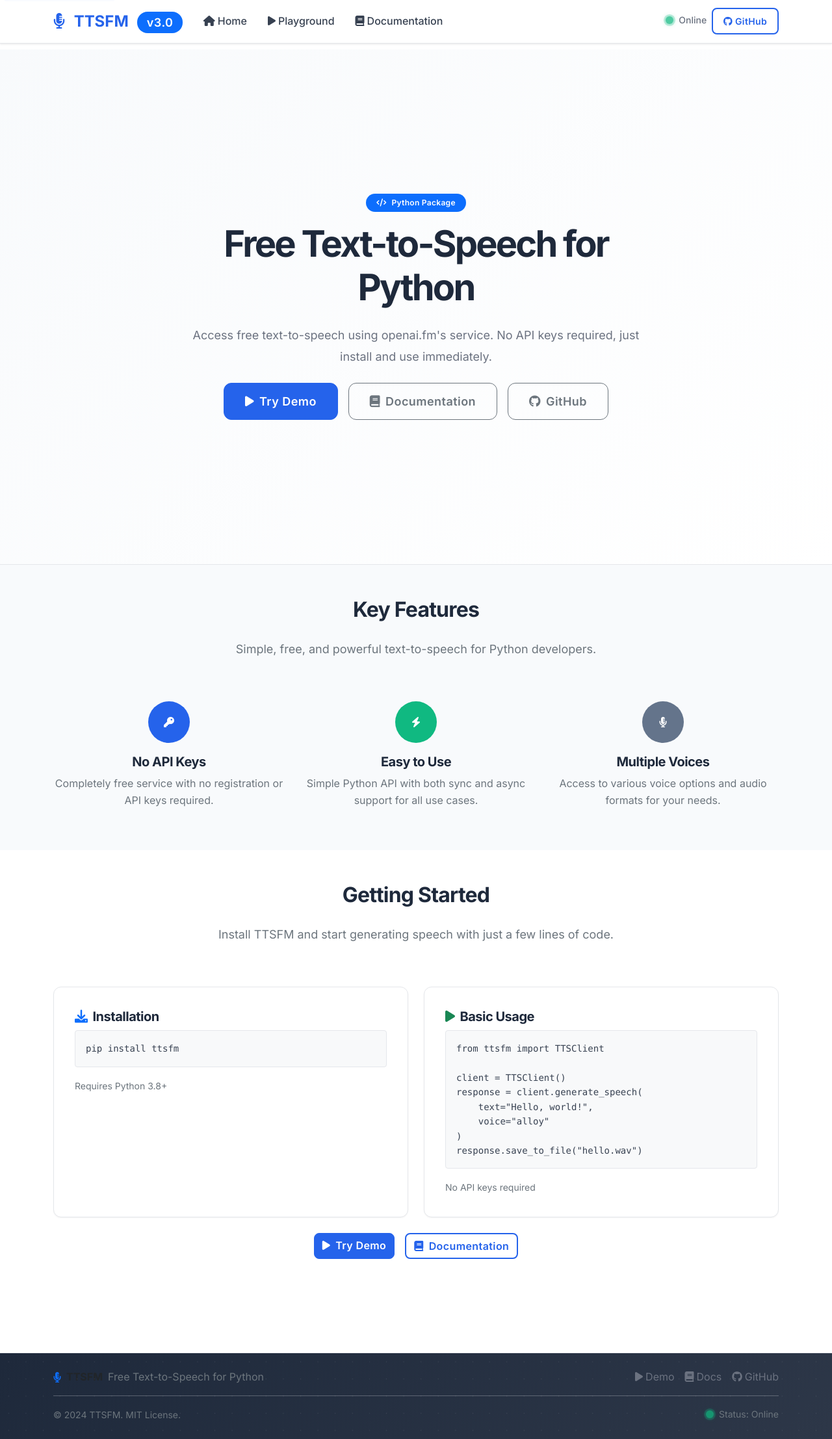
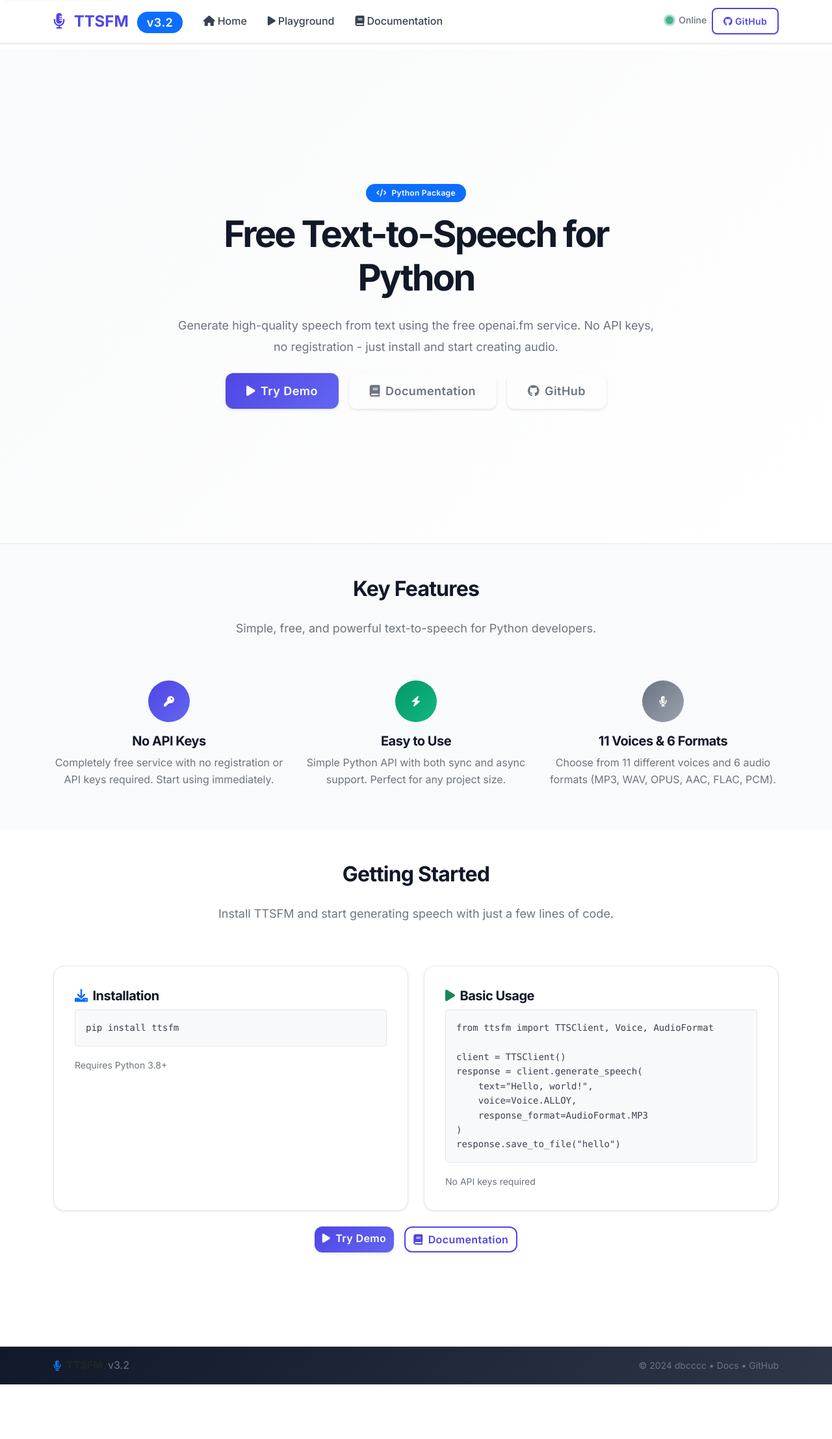
Before and after one commit to v5china/ttsfm, a Flask app: page / in a window 1280 px wide. Shown: the whole page at 65% size. After the commit the page ends 2130 px from the top, so only its background shows below. Run offline with Flask 2, Linux system fonts and the light colour scheme.

Commit message:
Add long text splitting and update to v3.2.0
Introduces long text splitting functionality to TTSFM, allowing automatic chunking and speech generation for texts exceeding the character limit. Updates CLI, Python API, and web app to use the new methods, expands supported voices, and improves documentation and UI. Bumps version to 3.2.0 and refines styles and feature descriptions.

```diff
--- a/pyproject.toml
+++ b/pyproject.toml
@@ -4,7 +4,7 @@ build-backend = "setuptools.build_meta"
 
 [project]
 name = "ttsfm"
-version = "3.1.0"
+version = "3.2.0"
 description = "Text-to-Speech API Client with OpenAI compatibility"
 readme = "README.md"
 license = "MIT"
--- a/ttsfm-web/app.py
+++ b/ttsfm-web/app.py
@@ -310,34 +310,35 @@ def generate_speech_batch():
         except ValueError as e:
             return jsonify({"error": f"Invalid voice or format: {e}"}), 400
 
-        # Split text into chunks
-        chunks = split_text_by_length(text, max_length, preserve_words)
+        # Use the new long text method
+        try:
+            responses = tts_client.generate_speech_long_text(
+                text=text,
+                voice=voice_enum,
+                response_format=format_enum,
+                instructions=instructions,
+                max_length=max_length,
+                preserve_words=preserve_words
+            )
+        except Exception as e:
+            logger.error(f"Long text generation failed: {e}")
+            return jsonify({"error": f"Long text generation failed: {str(e)}"}), 500
 
-        if not chunks:
+        if not responses:
             return jsonify({"error": "No valid text chunks found"}), 400
 
-        logger.info(f"Processing {len(chunks)} chunks for batch generation")
+        logger.info(f"Generated {len(responses)} chunks for batch generation")
 
-        # Generate speech for each chunk
+        # Process responses
         results = []
-        for i, chunk in enumerate(chunks):
+        for i, response in enumerate(responses):
             try:
-                response = tts_client.generate_speech(
-                    text=chunk,
-                    voice=voice_enum,
-                    response_format=format_enum,
-                    instructions=instructions,
-                    max_length=max_length,
-                    validate_length=False  # Already split
-                )
-
                 # Convert to base64 for JSON response
                 import base64
                 audio_b64 = base64.b64encode(response.audio_data).decode('utf-8')
 
                 results.append({
                     "chunk_index": i + 1,
-                    "chunk_text": chunk[:100] + "..." if len(chunk) > 100 else chunk,
                     "audio_data": audio_b64,
                     "content_type": response.content_type,
                     "size": response.size,
@@ -345,15 +346,14 @@ def generate_speech_batch():
                 })
 
             except Exception as e:
-                logger.error(f"Failed to generate chunk {i+1}: {e}")
+                logger.error(f"Failed to process chunk {i+1}: {e}")
                 results.append({
                     "chunk_index": i + 1,
-                    "chunk_text": chunk[:100] + "..." if len(chunk) > 100 else chunk,
                     "error": str(e)
                 })
 
         return jsonify({
-            "total_chunks": len(chunks),
+            "total_chunks": len(responses),
             "successful_chunks": len([r for r in results if "audio_data" in r]),
             "results": results
         })
@@ -376,7 +376,7 @@ def get_status():
         return jsonify({
             "status": "online",
             "tts_service": "openai.fm (free)",
-            "package_version": "3.0.0",
+            "package_version": "3.2.0",
             "timestamp": datetime.now().isoformat()
         })
 
--- a/ttsfm-web/static/css/style.css
+++ b/ttsfm-web/static/css/style.css
@@ -2,25 +2,25 @@
 
 :root {
     /* Clean Color Palette */
-    --primary-color: #2563eb;
-    --primary-dark: #1d4ed8;
-    --primary-light: #3b82f6;
-    --secondary-color: #64748b;
-    --secondary-dark: #475569;
-    --accent-color: #10b981;
-    --accent-dark: #059669;
+    --primary-color: #4f46e5;
+    --primary-dark: #3730a3;
+    --primary-light: #6366f1;
+    --secondary-color: #6b7280;
+    --secondary-dark: #4b5563;
+    --accent-color: #059669;
+    --accent-dark: #047857;
 
     /* Status Colors */
-    --success-color: #10b981;
-    --warning-color: #f59e0b;
-    --danger-color: #ef4444;
-    --info-color: #3b82f6;
+    --success-color: #059669;
+    --warning-color: #d97706;
+    --danger-color: #dc2626;
+    --info-color: #2563eb;
 
     /* Clean Neutral Colors */
     --light-color: #ffffff;
-    --light-gray: #f8fafc;
-    --medium-gray: #64748b;
-    --dark-color: #1e293b;
+    --light-gray: #f9fafb;
+    --medium-gray: #6b7280;
+    --dark-color: #111827;
     --text-color: #374151;
     --text-muted: #6b7280;
 
@@ -75,33 +75,38 @@ h1, h2, h3, h4, h5, h6 {
 /* Simplified Button Styles */
 .btn {
     font-weight: 600;
-    border-radius: var(--border-radius-sm);
-    transition: all 0.2s ease;
+    border-radius: 12px;
+    transition: all 0.3s ease;
     letter-spacing: 0.025em;
+    border: none;
+    box-shadow: 0 2px 4px rgba(0, 0, 0, 0.1);
 }
 
 .btn-primary {
-    background-color: var(--primary-color);
-    border-color: var(--primary-color);
+    background: linear-gradient(135deg, var(--primary-color) 0%, var(--primary-light) 100%);
     color: white;
 }
 
 .btn-primary:hover {
-    background-color: var(--primary-dark);
-    border-color: var(--primary-dark);
+    background: linear-gradient(135deg, var(--primary-dark) 0%, var(--primary-color) 100%);
     color: white;
+    transform: translateY(-1px);
+    box-shadow: 0 4px 8px rgba(0, 0, 0, 0.15);
 }
 
 .btn-outline-primary {
     border: 2px solid var(--primary-color);
     color: var(--primary-color);
     background: transparent;
+    box-shadow: none;
 }
 
 .btn-outline-primary:hover {
     background: var(--primary-color);
     border-color: var(--primary-color);
     color: white;
+    transform: translateY(-1px);
+    box-shadow: 0 4px 8px rgba(0, 0, 0, 0.15);
 }
 
 .btn-lg {
@@ -119,15 +124,16 @@ h1, h2, h3, h4, h5, h6 {
 /* Clean Card Styles */
 .card {
     border: 1px solid #e5e7eb;
-    box-shadow: 0 1px 2px rgba(0, 0, 0, 0.05);
-    transition: all 0.2s ease;
-    border-radius: 12px;
+    box-shadow: 0 1px 3px rgba(0, 0, 0, 0.1);
+    transition: all 0.3s ease;
+    border-radius: 16px;
     background: white;
 }
 
 .card:hover {
-    box-shadow: 0 4px 6px rgba(0, 0, 0, 0.07);
-    border-color: #d1d5db;
+    box-shadow: 0 10px 25px rgba(0, 0, 0, 0.1);
+    border-color: var(--primary-light);
+    transform: translateY(-2px);
 }
 
 .card-body {
@@ -136,10 +142,10 @@ h1, h2, h3, h4, h5, h6 {
 
 /* Clean Hero Section */
 .hero-section {
-    background: linear-gradient(135deg, #f8fafc 0%, #ffffff 100%);
+    background: linear-gradient(135deg, #f9fafb 0%, #ffffff 100%);
     color: var(--text-color);
-    padding: 6rem 0;
-    min-height: 80vh;
+    padding: 5rem 0;
+    min-height: 75vh;
     display: flex;
     align-items: center;
     border-bottom: 1px solid #e5e7eb;
@@ -186,24 +192,27 @@ code {
 
 /* Enhanced Form Styles */
 .form-control, .form-select {
-    border-radius: var(--border-radius-sm);
-    border: 2px solid #e2e8f0;
+    border-radius: 12px;
+    border: 2px solid #e5e7eb;
     transition: var(--transition);
-    padding: 0.875rem 1rem;
+    padding: 1rem 1.25rem;
     font-size: 1rem;
     background-color: #ffffff;
     color: var(--text-color);
+    box-shadow: 0 1px 3px rgba(0, 0, 0, 0.1);
 }
 
 .form-control:focus, .form-select:focus {
     border-color: var(--primary-color);
-    box-shadow: 0 0 0 3px rgba(99, 102, 241, 0.1);
+    box-shadow: 0 0 0 4px rgba(79, 70, 229, 0.1);
     outline: none;
     background-color: #ffffff;
+    transform: translateY(-1px);
 }
 
 .form-control:hover, .form-select:hover {
-    border-color: #cbd5e1;
+    border-color: var(--primary-light);
+    box-shadow: 0 2px 4px rgba(0, 0, 0, 0.1);
 }
 
 .form-label {
--- a/ttsfm-web/templates/base.html
+++ b/ttsfm-web/templates/base.html
@@ -53,7 +53,7 @@
             <a class="navbar-brand" href="{{ url_for('index') }}">
                 <i class="fas fa-microphone-alt me-2"></i>
                 <span class="fw-bold">TTSFM</span>
-                <span class="badge bg-primary ms-2 small">v3.0</span>
+                <span class="badge bg-primary ms-2 small">v3.2</span>
             </a>
 
             <button class="navbar-toggler border-0" type="button" data-bs-toggle="collapse" data-bs-target="#navbarNav" aria-controls="navbarNav" aria-expanded="false" aria-label="Toggle navigation">
@@ -102,41 +102,21 @@
     </main>
 
     <!-- Simplified Footer -->
-    <footer class="footer py-4" style="background-color: #f8fafc; border-top: 1px solid #e5e7eb;" role="contentinfo">
+    <footer class="footer py-3" style="background-color: #f9fafb; border-top: 1px solid #e5e7eb;" role="contentinfo">
         <div class="container">
             <div class="row align-items-center">
                 <div class="col-md-6">
-                    <div class="d-flex align-items-center mb-2 mb-md-0">
+                    <div class="d-flex align-items-center">
                         <i class="fas fa-microphone-alt me-2 text-primary"></i>
                         <strong class="text-dark">TTSFM</strong>
-                        <span class="ms-2 text-muted">Free Text-to-Speech for Python</span>
+                        <span class="ms-2 text-muted">v3.2</span>
                     </div>
                 </div>
                 <div class="col-md-6 text-md-end">
-                    <div class="d-flex justify-content-md-end gap-3">
-                        <a href="{{ url_for('playground') }}" class="text-decoration-none" style="color: #6b7280;">
-                            <i class="fas fa-play me-1"></i>Demo
-                        </a>
-                        <a href="{{ url_for('docs') }}" class="text-decoration-none" style="color: #6b7280;">
-                            <i class="fas fa-book me-1"></i>Docs
-                        </a>
-                        <a href="https://github.com/dbccccccc/ttsfm" class="text-decoration-none" style="color: #6b7280;" target="_blank" rel="noopener noreferrer">
-                            <i class="fab fa-github me-1"></i>GitHub
-                        </a>
-                    </div>
-                </div>
-            </div>
-            <hr class="my-3" style="border-color: #e5e7eb;">
-            <div class="row align-items-center">
-                <div class="col-md-6">
-                    <small class="text-muted">&copy; 2024 TTSFM. MIT License.</small>
-                </div>
-                <div class="col-md-6 text-md-end">
                     <small class="text-muted">
-                        <span id="footer-status" class="d-inline-flex align-items-center">
-                            <span class="status-indicator status-offline me-2"></span>
-                            Status: <span id="footer-status-text" class="ms-1">Checking...</span>
-                        </span>
+                        &copy; 2024 dbcccc •
+                        <a href="{{ url_for('docs') }}" class="text-decoration-none text-muted">Docs</a> •
+                        <a href="https://github.com/dbccccccc/ttsfm" class="text-decoration-none text-muted" target="_blank">GitHub</a>
                     </small>
                 </div>
             </div>
@@ -156,38 +136,19 @@
 
                 const indicator = document.getElementById('status-indicator');
                 const text = document.getElementById('status-text');
-                const footerIndicator = document.querySelector('#footer-status .status-indicator');
-                const footerText = document.getElementById('footer-status-text');
 
                 if (response.ok && data.status === 'healthy') {
-                    // Update navbar status
                     indicator.className = 'status-indicator status-online';
                     text.textContent = 'Online';
-
-                    // Update footer status
-                    if (footerIndicator) footerIndicator.className = 'status-indicator status-online';
-                    if (footerText) footerText.textContent = 'Online';
                 } else {
-                    // Update navbar status
                     indicator.className = 'status-indicator status-offline';
                     text.textContent = 'Offline';
-
-                    // Update footer status
-                    if (footerIndicator) footerIndicator.className = 'status-indicator status-offline';
-                    if (footerText) footerText.textContent = 'Offline';
                 }
             } catch (error) {
-                // Update navbar status
                 const indicator = document.getElementById('status-indicator');
                 const text = document.getElementById('status-text');
                 indicator.className = 'status-indicator status-offline';
                 text.textContent = 'Offline';
-
-                // Update footer status
-                const footerIndicator = document.querySelector('#footer-status .status-indicator');
-                const footerText = document.getElementById('footer-status-text');
-                if (footerIndicator) footerIndicator.className = 'status-indicator status-offline';
-                if (footerText) footerText.textContent = 'Offline';
             }
         }
 
--- a/ttsfm-web/templates/index.html
+++ b/ttsfm-web/templates/index.html
@@ -16,8 +16,8 @@
                         Free Text-to-Speech for Python
                     </h1>
                     <p class="lead mb-4">
-                        Access free text-to-speech using openai.fm's service. No API keys required,
-                        just install and use immediately.
+                        Generate high-quality speech from text using the free openai.fm service.
+                        No API keys, no registration - just install and start creating audio.
                     </p>
                     <div class="d-flex flex-wrap gap-3 justify-content-center">
                         <a href="{{ url_for('playground') }}" class="btn btn-primary btn-lg">
@@ -51,31 +51,31 @@
         <div class="row g-4">
             <div class="col-lg-4">
                 <div class="text-center">
-                    <div class="feature-icon text-white rounded-circle d-inline-flex align-items-center justify-content-center mb-3" style="width: 4rem; height: 4rem; background-color: #2563eb;">
+                    <div class="feature-icon text-white rounded-circle d-inline-flex align-items-center justify-content-center mb-3" style="width: 4rem; height: 4rem; background: linear-gradient(135deg, #4f46e5 0%, #6366f1 100%);">
                         <i class="fas fa-key"></i>
                     </div>
                     <h5 class="fw-bold">No API Keys</h5>
-                    <p class="text-muted">Completely free service with no registration or API keys required.</p>
+                    <p class="text-muted">Completely free service with no registration or API keys required. Start using immediately.</p>
                 </div>
             </div>
 
             <div class="col-lg-4">
                 <div class="text-center">
-                    <div class="feature-icon text-white rounded-circle d-inline-flex align-items-center justify-content-center mb-3" style="width: 4rem; height: 4rem; background-color: #10b981;">
+                    <div class="feature-icon text-white rounded-circle d-inline-flex align-items-center justify-content-center mb-3" style="width: 4rem; height: 4rem; background: linear-gradient(135deg, #059669 0%, #10b981 100%);">
                         <i class="fas fa-bolt"></i>
                     </div>
                     <h5 class="fw-bold">Easy to Use</h5>
-                    <p class="text-muted">Simple Python API with both sync and async support for all use cases.</p>
+                    <p class="text-muted">Simple Python API with both sync and async support. Perfect for any project size.</p>
                 </div>
             </div>
 
             <div class="col-lg-4">
                 <div class="text-center">
-                    <div class="feature-icon text-white rounded-circle d-inline-flex align-items-center justify-content-center mb-3" style="width: 4rem; height: 4rem; background-color: #64748b;">
+                    <div class="feature-icon text-white rounded-circle d-inline-flex align-items-center justify-content-center mb-3" style="width: 4rem; height: 4rem; background: linear-gradient(135deg, #6b7280 0%, #9ca3af 100%);">
                         <i class="fas fa-microphone-alt"></i>
                     </div>
-                    <h5 class="fw-bold">Multiple Voices</h5>
-                    <p class="text-muted">Access to various voice options and audio formats for your needs.</p>
+                    <h5 class="fw-bold">11 Voices & 6 Formats</h5>
+                    <p class="text-muted">Choose from 11 different voices and 6 audio formats (MP3, WAV, OPUS, AAC, FLAC, PCM).</p>
                 </div>
             </div>
         </div>
@@ -113,14 +113,15 @@
                         <h5 class="card-title">
                             <i class="fas fa-play me-2 text-success"></i>Basic Usage
                         </h5>
-                        <pre class="bg-light p-3 rounded"><code>from ttsfm import TTSClient
+                        <pre class="bg-light p-3 rounded"><code>from ttsfm import TTSClient, Voice, AudioFormat
 
 client = TTSClient()
 response = client.generate_speech(
     text="Hello, world!",
-    voice="alloy"
+    voice=Voice.ALLOY,
+    response_format=AudioFormat.MP3
 )
-response.save_to_file("hello.wav")</code></pre>
+response.save_to_file("hello")</code></pre>
                         <small class="text-muted">No API keys required</small>
                     </div>
                 </div>
--- a/ttsfm-web/templates/playground.html
+++ b/ttsfm-web/templates/playground.html
@@ -16,7 +16,7 @@
                         <i class="fas fa-play-circle me-3 text-primary"></i>TTS Playground
                     </h1>
                     <p class="lead mb-4 text-muted">
-                        Test the TTSFM text-to-speech functionality with different voices and formats.
+                        Test text-to-speech with 11 different voices and 6 audio formats. No registration required.
                     </p>
                 </div>
             </div>
```
Also changed, not shown: example_long_text.py (added, +76 -0 lines), ttsfm-web/templates/docs.html (+45 -3 lines), ttsfm/__init__.py (+31 -21 lines), ttsfm/async_client.py (+40 -0 lines), ttsfm/cli.py (+33 -32 lines), ttsfm/client.py (+47 -1 lines).
